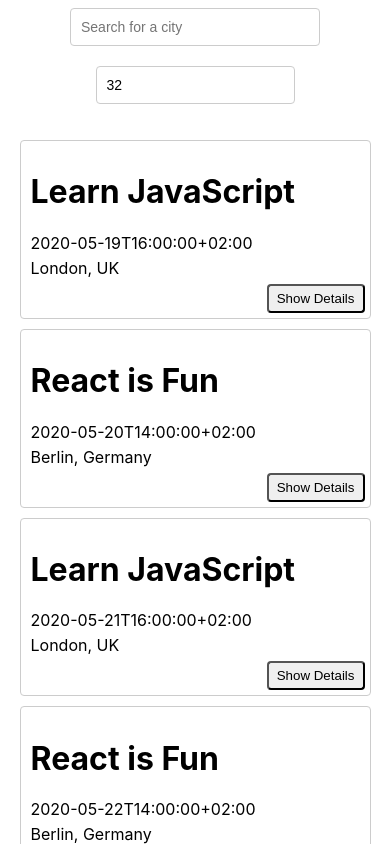
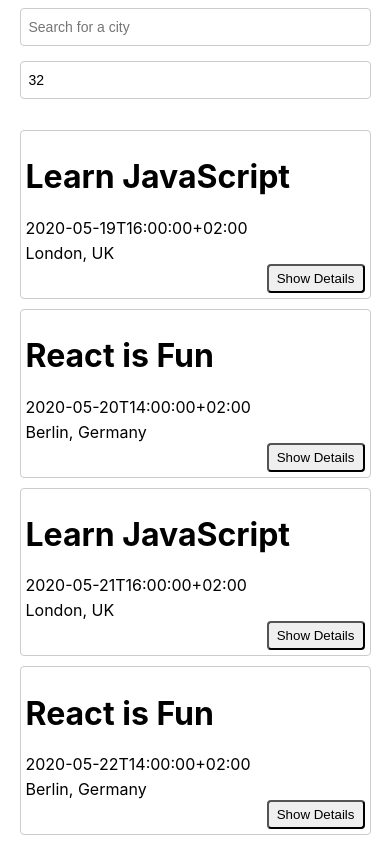
Before and after one commit to chrisdvadashanta/Meet-Event--App, a React (Create React App) app: page / in a window 390 px wide. Shown: the top 844 px of the page. Built offline with nearby package versions, Linux system fonts and the light colour scheme; what atatus-spa would draw is missing.

Commit message:
adding @media querries

```diff
--- a/src/App.css
+++ b/src/App.css
@@ -94,3 +94,47 @@ input[type="number"] {
   width: 250px;
   z-index: 1000;
 }
+
+.charts-container{
+  grid-template-columns: 1fr 1fr
+}
+
+
+@media only screen and (max-width: 768px) {
+  .charts-container {
+    grid-template-columns: 1fr;
+  }
+
+  /* Typography */
+  p, ul {
+    font-size: 16px;
+  }
+
+  /* Inputs and buttons */
+  input[type="text"], input[type="number"] {
+    width: 100%; /* Make input fields full width */
+    padding: 10px 8px;
+    margin-bottom: 15px;
+  }
+
+  /* City Search */
+  #city-search {
+    width: 100%;
+  }
+
+  .suggestions {
+    width: 100%; /* Make the dropdown full width */
+  }
+
+  /* Event Box */
+  .event-box {
+    padding: 5px 5px 30px; /* Reduce padding */
+  }
+
+  /* Alerts Container */
+  .alerts-container {
+    left: 0;
+    right: 0;  /* Stretch across the top */
+    width: auto;
+  }
+}
```
